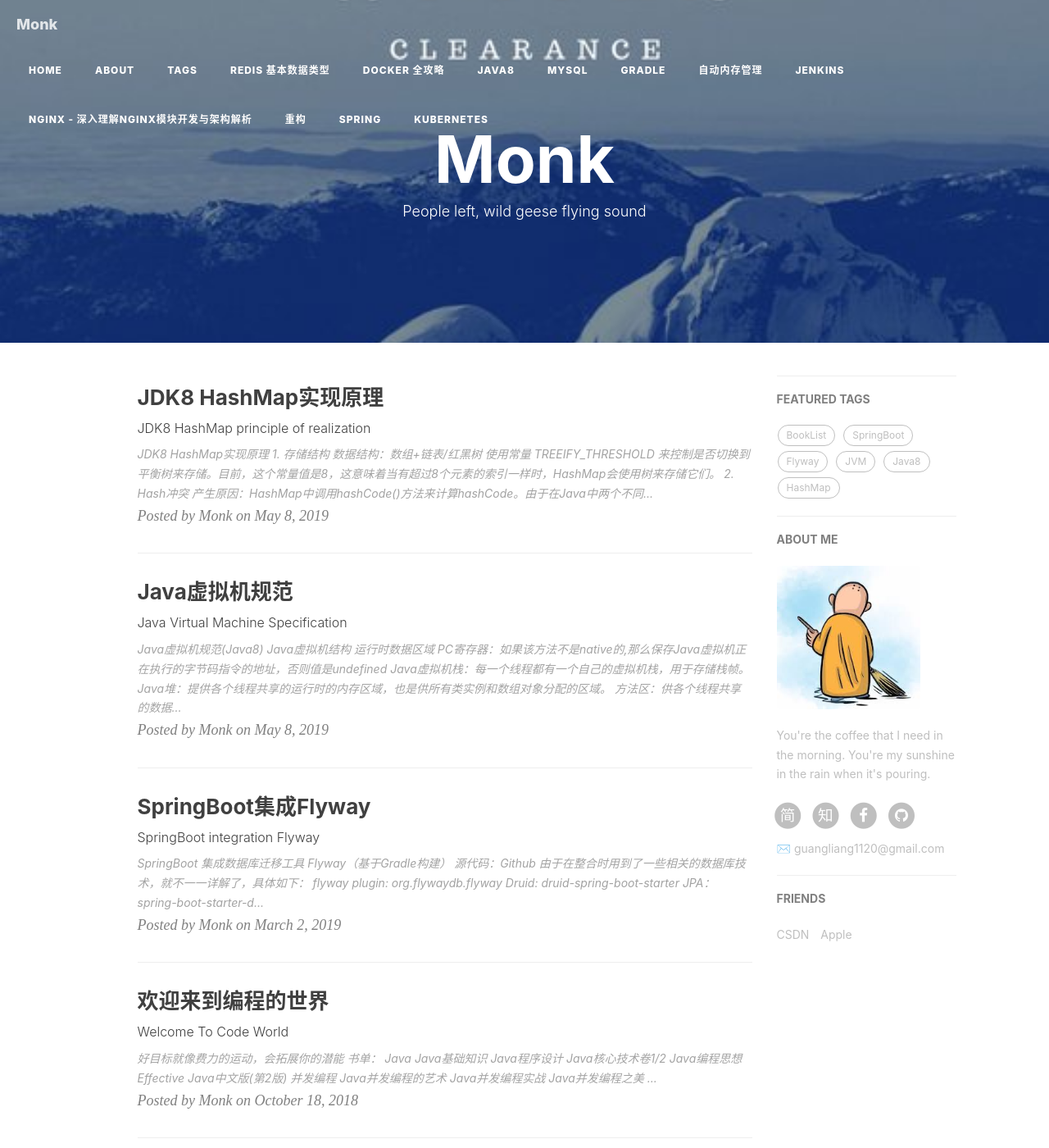
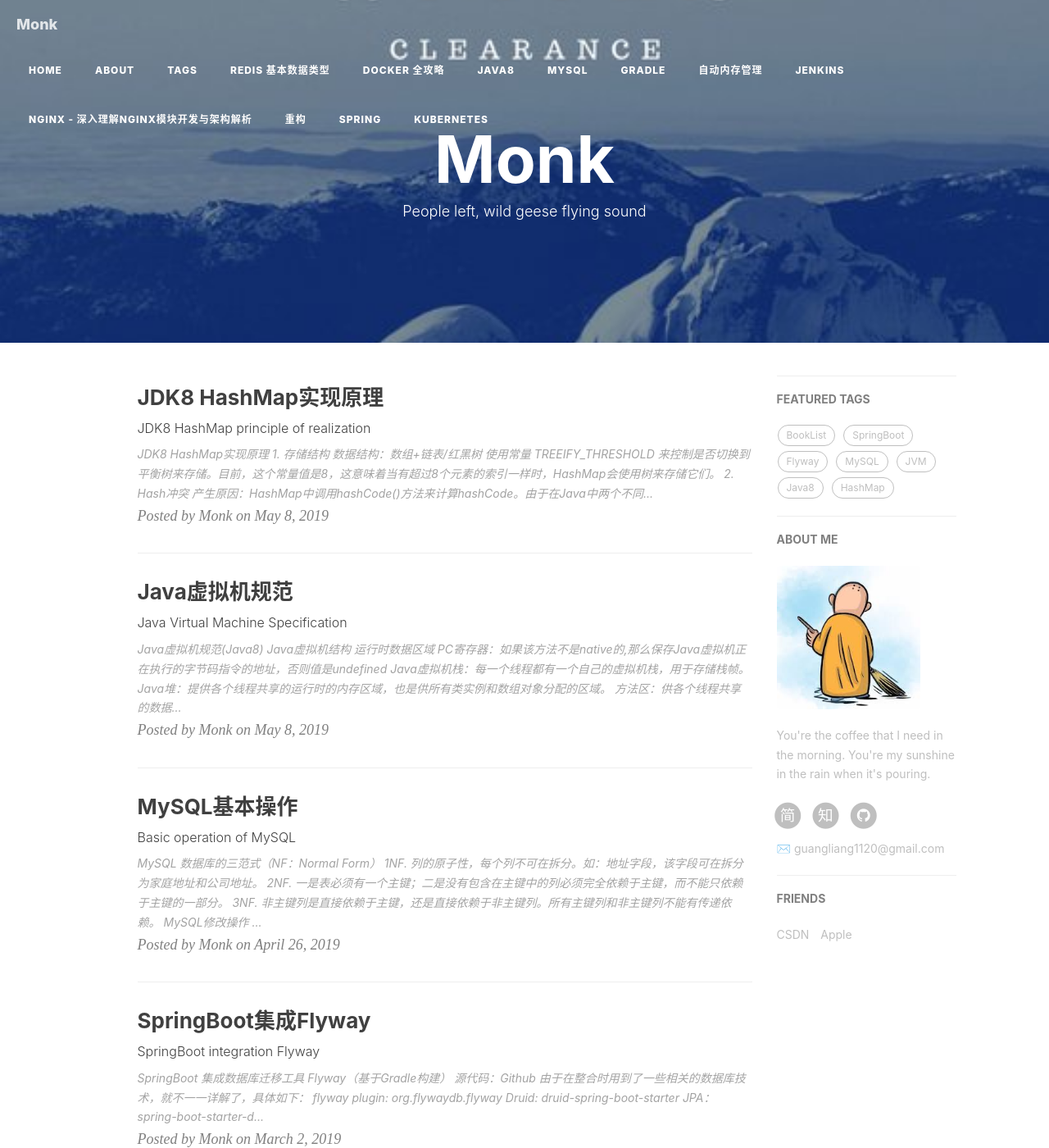
Before and after one commit to mgljava/mgljava.github.io, a Jekyll site: the page built from index.html, in a window 1280 px wide and 1400 px high. Shown: the whole window at 82% size. Built offline with Jekyll 4.4.1, drawn with Linux system fonts in a browser that asks for light colours; nearby versions of some CDN libraries; the list of posts is cut into pages by our own code; comment, search, counter and statistics services are not loaded; some of the changed lines change nothing that is shown.

Commit message:
[TECH][glming] add mysql

````diff
--- a/_layouts/page.html
+++ b/_layouts/page.html
@@ -122,27 +122,14 @@ layout: default
                                 </a>
                             </li>
                             {% endif %}
-                            <!-- add jianshu add target = "_blank" to <a> by BY -->
-                            {% if site.jianshu_username %}
                             <li>
-                                <a target="_blank" href="https://www.jianshu.com/u/{{ site.jianshu_username }}">
+                                <a target="_blank" href="https://www.jianshu.com/u/587d3b59620a">
                                     <span class="fa-stack fa-lg">
                                         <i class="fa fa-circle fa-stack-2x"></i>
                                         <i class="fa  fa-stack-1x fa-inverse">简</i>
                                     </span>
                                 </a>
                             </li>
-                            {% endif %}
-                            {% if site.twitter_username %}
-                            <li>
-                                <a href="https://twitter.com/{{ site.twitter_username }}">
-                                    <span class="fa-stack fa-lg">
-                                        <i class="fa fa-circle fa-stack-2x"></i>
-                                        <i class="fa fa-twitter fa-stack-1x fa-inverse"></i>
-                                    </span>
-                                </a>
-                            </li>
-                            {% endif %}
                             {% if site.zhihu_username %}
                             <li>
                                 <a target="_blank" href="https://www.zhihu.com/people/{{ site.zhihu_username }}">
@@ -153,41 +140,17 @@ layout: default
                                 </a>
                             </li>
                             {% endif %}
-                            {% if site.weibo_username %}
                             <li>
-                                <a target="_blank" href="http://weibo.com/{{ site.weibo_username }}">
-                                    <span class="fa-stack fa-lg">
-                                        <i class="fa fa-circle fa-stack-2x"></i>
-                                        <i class="fa fa-weibo fa-stack-1x fa-inverse"></i>
-                                    </span>
-                                </a>
-                            </li>
-                            {% endif %}
-                            {% if site.facebook_username %}
-                            <li>
-                                <a target="_blank" href="https://www.facebook.com/{{ site.facebook_username }}">
-                                    <span class="fa-stack fa-lg">
-                                        <i class="fa fa-circle fa-stack-2x"></i>
-                                        <i class="fa fa-facebook fa-stack-1x fa-inverse"></i>
-                                    </span>
-                                </a>
-                            </li>
-                            {% endif %}
-                            {% if site.github_username %}
-                            <li>
-                                <a target="_blank" href="https://github.com/{{ site.github_username }}">
+                                <a target="_blank" href="https://github.com/mgljava">
                                     <span class="fa-stack fa-lg">
                                         <i class="fa fa-circle fa-stack-2x"></i>
                                         <i class="fa fa-github fa-stack-1x fa-inverse"></i>
                                     </span>
                                 </a>
                             </li>
-                            {% endif %}
 
                         </ul>
-                        {% if site.email %}
-                            <p>✉️ {{site.email}}</p>
-                        {% endif %}
+                            <p>✉️ guangliang1120@gmail.com</p>
                     </div>
                 </section>
                 <!-- Friends Blog -->
--- /dev/null
+++ b/_posts/2019-04-26-MySQL.md
@@ -0,0 +1,286 @@
+---
+layout:     post
+title:      MySQL基本操作
+subtitle:   Basic operation of MySQL
+date:       2019-04-26
+author:     Monk
+header-img: img/Basic_operation_of_MySQL.jpg
+catalog: true
+tags:
+    - MySQL
+---
+
+# MySQL
+## 数据库的三范式（NF：Normal Form）
+- 1NF. 列的原子性，每个列不可在拆分。如：地址字段，该字段可在拆分为家庭地址和公司地址。
+- 2NF. 一是表必须有一个主键；二是没有包含在主键中的列必须完全依赖于主键，而不能只依赖于主键的一部分。
+- 3NF. 非主键列是直接依赖于主键，还是直接依赖于非主键列。所有主键列和非主键列不能有传递依赖。
+
+## MySQL修改操作
+#### 1. 修改表
+1. 修改表名称：`alter table src_table rename to target_table;`
+2. 修改表注释: `alter table tableName comment '修改的注释';`
+
+#### 2. 修改字段
+1. 修改字段类型和注释：
+`alter table sys_application modify column app_name varchar(20) COMMENT '应用的名称';`
+2. 修改字段类型：
+`alter table sys_application modify column app_name varchar(255);`
+3. 设置字段允许为空：
+`alter table sys_application modify column description varchar(255) null COMMENT '应用描述';`
+4. 增加一个字段，设好数据类型，且不为空，添加注释
+`alert table sys_application add `url` varchar(255) not null comment '应用访问地址'; `
+5. 增加主键
+`alter table t_app add aid int(5) not null ,add primary key (aid);`
+6. 增加自增主键
+`alter table t_app add aid int(5) not null auto_increment ,add primary key (aid);`
+7. 修改为自增主键
+`alter table t_app  modify column aid int(5) auto_increment ;`
+8. 修改字段名字(要重新指定该字段的类型)
+`alter table t_app change name app_name varchar(20) not null;`
+9. 删除字段
+`alter table t_app drop aid; `
+10. 在某个字段后增加字段（在aid字段后加）
+`alter table t_app add column gateway_id int  not null default 0 AFTER aid`;
+
+#### 3. 修改索引
+1. 创建索引
+```sql
+ALTER TABLE table_name
+ADD [UNIQUE|FULLTEXT|SPATIAL] INDEX index_name (index_col_name,...) [USING index_type]
+```
+
+2. 删除索引
+```sql
+ALTER TABLE table_name DROP INDEX index_name;
+```
+
+3. 修改索引（先删除原来的索引，并创建一个同名的索引）
+```sql
+ALTER TABLE user DROP INDEX idx_user_username;
+CREATE INDEX idx_user_username ON user (username(8));
+```
+
+4. 查看索引(如果没有使用use databases，那么需要指定DB_NAME)
+```sql
+SHOW INDEX FROM table_name [FROM db_name]
+SHOW INDEX FROM [db_name.]table_name
+```
+
+#### 4. 修改数据库
+#### 5. 修改MySQL参数
+
+## MySQL 索引
+概念：
+- 索引是一种特殊的文件(InnoDB数据表上的索引是表空间的一个组成部分)，它们包含着对数据表里所有记录的引用指针。更通俗的说，数据库索引好比是一本书前面的目录，能加快数据库的查询速度。
+- 索引分为聚簇索引和非聚簇索引两种，聚簇索引是按照数据存放的物理位置为顺序的，而非聚簇索引就不一样了；聚簇索引能提高多行检索的速度，而非聚簇索引对于单行的检索很快。
+- 要注意的是，建立太多的索引将会影响更新和插入的速度，因为它需要同样更新每个索引文件。对于一个经常需要更新和插入的表格，就没有必要为一个很少使用的where字句单独建立索引了，对于比较小的表，排序的开销不会很大，也没有必要建立另外的索引。
+
+分类：
+##### 普通索引
+普通索引(由关键字KEY或INDEX定义的索引)的唯一任务是加快对数据的访问速度。因此，应该只为那些最经常出现在查询条件(WHERE column = ...)或排序条件(ORDER BY column)中的数据列创建索引。只要有可能，就应该选择一个数据最整齐、最紧凑的数据列(如一个整数类型的数据列)来创建索引。
+
+- 直接创建索引(length表示使用名称前1ength个字符)
+CREATE INDEX index_name ON table_name(column_name(length))
+
+- 修改表结构的方式添加索引
+ALTER TABLE table_name ADD INDEX index_name ON (column_name)
+
+- 创建表的时候同时创建索引
+CREATE TABLE `table_name` (
+`id` int(11) NOT NULL AUTO_INCREMENT ,
+`title` char(255) NOT NULL ,
+PRIMARY KEY (`id`),
+INDEX index_name (title)
+) ENGINE=InnoDB  DEFAULT CHARSET=utf8mb4;
+
+- 删除索引
+DROP INDEX index_name ON table_name;
+
+- 建立复合索引
+CREATE INDEX mytable_categoryid_userid ON mytable (category_id,user_id);
+使用"表名_字段1名_字段2名"的方式
+
+##### 唯一索引
+与普通索引类似，不同的就是：索引列的值必须唯一，但允许有空值（注意和主键不同）。如果是组合索引，则列值的组合必须唯一，创建方法和普通索引类似。如果能确定某个数据列将只包含彼此各不相同的值，在为这个数据列创建索引的时候就应该用关键字UNIQUE把它定义为一个唯一索引。这么做的好处：一是简化了MySQL对这个索引的管理工作，这个索引也因此而变得更有效率；二是MySQL会在有新记录插入数据表时，自动检查新记录的这个字段的值是否已经在某个记录的这个字段里出现过了；如果是，MySQL将拒绝插入那条新记录。也就是说，唯一索引可以保证数据记录的唯一性。事实上，在许多场合，人们创建唯一索引的目的往往不是为了提高访问速度，而只是为了避免数据出现重复。
+- 创建唯一索引:`CREATE UNIQUE INDEX index_name ON table_name(column_name)`
+- 修改表索引:`ALTER TABLE table_name ADD UNIQUE index_name ON (column_name)`
+- 创建表的时候直接指定
+```sql
+CREATE TABLE `table_name` (
+`id` int(11) NOT NULL AUTO_INCREMENT ,
+`title` char(255) NOT NULL ,
+PRIMARY KEY (`id`),
+UNIQUE index_name (title)
+);
+```
+
+##### 主索引
+必须为主键字段创建一个索引，这个索引就是所谓的"主索引"。主索引与唯一索引的唯一区别是：前者在定义时使用的关键字是PRIMARY而不是UNIQUE。
+
+##### 外键索引
+如果为某个外键字段定义了一个外键约束条件，MySQL就会定义一个内部索引来帮助自己以最有效率的方式去管理和使用外键约束条件。
+
+##### 全文索引（FULLTEXT）
+fulltext索引仅可用于 MyISAM 表,他们可以从CHAR、VARCHAR或TEXT列中作为CREATE TABLE语句的一部分被创建
+
+##### 单列索引、多列索引
+多个单列索引与单个多列索引的查询效果不同，因为执行查询时，MySQL只能使用一个索引，会从多个索引中选择一个限制最为严格的索引。
+
+##### 组合(复合)索引（最左前缀）
+平时用的SQL查询语句一般都有比较多的限制条件，所以为了进一步榨取MySQL的效率，就要考虑建立组合索引。例如上表中针对title和time建立一个组合索引：
+ALTER TABLE article ADD INDEX index_titme_time (title(50),time(10))。
+建立这样的组合索引，其实是相当于分别建立了下面两组组合索引：
+- title,time
+- title
+为什么没有time这样的组合索引呢？这是因为MySQL组合索引“最左前缀”的结果。简单的理解就是只从最左面的开始组合。并不是只要包含这两列的查询都会用到该组合索引，如下面的几个SQL所示
+   - 使用到上面的索引
+   SELECT * FROM article WHREE title='测试' AND time=1234567890;
+   SELECT * FROM article WHREE title='测试';
+
+   - 不使用上面的索引
+   SELECT * FROM article WHREE time=1234567890;
+
+#### BTree索引
+#### 哈希索引
+1. 主键索引：ALTER TABLE `table_name` ADD PRIMARY KEY (\`column\`)
+2. 唯一索引：ALTER TABLE `table_name` ADD UNIQUE ( `column` )
+3. 普通索引：ALTER TABLE `table_name` ADD INDEX index_name ( `column` )
+4. 全文索引：ALTER TABLE `table_name` ADD FULLTEXT ( `column`)
+5. 多列索引：ALTER TABLE `table_name` ADD INDEX index_name ( `column1`, `column2`, `column3` )
+
+QA:
+1. 主键索引和唯一索引的区别：
+  - 主键是一种约束，唯一索引是一种索引，两者在本质上是不同的。
+  - 主键创建后一定包含一个唯一性索引，唯一性索引并不一定就是主键。
+  - 唯一性索引列允许空值，而主键列不允许为空值。
+  - 主键列在创建时，已经默认为空值 + 唯一索引了。
+  - 主键可以被其他表引用为外键，而唯一索引不能。
+  - 一个表最多只能创建一个主键，但可以创建多个唯一索引。
+  - 主键更适合那些不容易更改的唯一标识，如自动递增列、身份证号等。
+  - 在 RBO 模式下，主键的执行计划优先级要高于唯一索引。 两者可以提高查询的速度。
+
+## MySQL优化
+
+#### 索引优化
+[MySQL性能优化](https://blog.csdn.net/oChangWen/article/details/52471700)
+[MySQL的SQL优化技巧](http://www.uml.org.cn/sjjm/201610184.asp?artid=18531)
+
+## MySQL事务
+1. ACID
+  - 原子性：事务是最小的执行单位，不允许分割。事务的原子性确保动作要么全部完成，要么完全不起作用。
+  - 一致性：执行事务前后，数据库从一个一致性状态转换到另一个一致性状态。
+  - 隔离性：并发访问数据库时，一个用户的事物不被其他事务所干扰，各并发事务之间数据库是独立的。
+  - 持久性：一个事务被提交之后。它对数据库中数据的改变是持久的，即使数据库 发生故障也不应该对其有任何影响。
+2. 事务隔离级别
+  - READ_UNCOMMITTED（未提交读）:最低的隔离级别，允许读取尚未提交的数据变更，可能会导致脏读、幻读或不可重复读
+  - READ_COMMITTED（提交读）:允许读取并发事务已经提交的数据，可以阻止脏读，但是幻读或不可重复读仍有可能发生
+  - REPEATABLE_READ（可重复读）:对同一字段的多次读取结果都是一致的，除非数据是被本身事务自己所修改，可以阻止脏读和不可重复读，但幻读仍有可能发生。
+  - SERIALIZABLE（串行）:最高的隔离级别，完全服从ACID的隔离级别。所有的事务依次逐个执行，这样事务之间就完全不可能产生干扰，也就是说，该级别可以防止脏读、不可重复读以及幻读。但是这将严重影响程序的性能。通常情况下也不会用到该级别。
+
+## MySQL函数
+### MySQL 字符串处理函数
+1. 字符串截取：**LEFT(str, length)**
+```sql
+mysql> SELECT LEFT('sqlstudy.com', 3);
++-------------------------+
+| LEFT('sqlstudy.com', 3) |
++-------------------------+
+| sql                     |
++-------------------------+
+```
+2. 字符串截取：**RIGHT(str, length)**
+```sql
+mysql> SELECT RIGHT('sqlstudy.com', 3);
++--------------------------+
+| RIGHT('sqlstudy.com', 3) |
++--------------------------+
+| com                      |
++--------------------------+
+```
+3. 字符串截取：**SUBSTRING(str, pos);** **substring(str, pos, len)**：pos 可以是负值，但 len 不能取负值。
+   3.1 从字符串的第 4 个字符位置开始取，直到结束。
+   ```sql
+   mysql> SELECT SUBSTRING('sqlstudy.com', 4);
+   +------------------------------+
+   | SUBSTRING('sqlstudy.com', 4) |
+   +------------------------------+
+   | study.com                    |
+   +------------------------------+
+   ```
+   3.2 从字符串的第 4 个字符位置开始取，只取 2 个字符。
+   ```sql
+   mysql> SELECT SUBSTRING('sqlstudy.com', 4, 2);
+   +---------------------------------+
+   | SUBSTRING('sqlstudy.com', 4, 2) |
+   +---------------------------------+
+   | st                              |
+   +---------------------------------+
+   ```
+   3.3 从字符串的第 4 个字符位置（倒数）开始取，直到结束。
+   ```sql
+   mysql> SELECT SUBSTRING('sqlstudy.com', -4);
+   +-------------------------------+
+   | SUBSTRING('sqlstudy.com', -4) |
+   +-------------------------------+
+   | .com                          |
+   +-------------------------------+
+   ```
+   3.4 从字符串的第 4 个字符位置（倒数）开始取，只取 2 个字符。
+   ```sql
+   mysql> SELECT SUBSTRING('sqlstudy.com', -4, 2);
+   +----------------------------------+
+   | SUBSTRING('sqlstudy.com', -4, 2) |
+   +----------------------------------+
+   | .c                               |
+   +----------------------------------+
+   ```
+4. 字符串截取：**SUBSTRING_INDEX(str,delim,count)**
+   4.1 截取第二个 '.' 之前的所有字符。
+   ```sql
+   mysql> SELECT SUBSTRING_INDEX('www.sqlstudy.com.cn', '.', 2);
+   +------------------------------------------------+
+   | SUBSTRING_INDEX('www.sqlstudy.com.cn', '.', 2) |
+   +------------------------------------------------+
+   | www.sqlstudy                                   |
+   +------------------------------------------------+
+   ```
+   4.2 截取第二个 '.' （倒数）之后的所有字符。
+   ```sql
+   mysql> SELECT SUBSTRING_INDEX('www.sqlstudy.com.cn', '.', -2);
+   +-------------------------------------------------+
+   | SUBSTRING_INDEX('www.sqlstudy.com.cn', '.', -2) |
+   +-------------------------------------------------+
+   | com.cn                                          |
+   +-------------------------------------------------+
+   ```
+   4.3 如果在字符串中找不到 delim 参数指定的值，就返回整个字符串
+   ```sql
+   mysql> SELECT SUBSTRING_INDEX('www.sqlstudy.com.cn', '.coc', 1);
+   +---------------------------------------------------+
+   | SUBSTRING_INDEX('www.sqlstudy.com.cn', '.coc', 1) |
+   +---------------------------------------------------+
+   | www.sqlstudy.com.cn                               |
+   +---------------------------------------------------+
+   ```
+5. **ASCII(str)**：返回字符串str的最左面字符的ASCII代码值。如果str是空字符串，返回0。如果str是NULL，返回NULL。
+   * SELECT ASCII('') -> 0
+   * SELECT ASCII('1') -> 49
+   * SELECT ASCII('123') -> 49（只取最左边的字符）
+   * SELECT ASCII(NULL) -> NULL
+6. **CONCAT(str1,str2,...)**：返回来自于参数连结的字符串。如果任何参数是NULL，返回NULL。可以有超过2个的参数。一个数字参数被变换为等价的字符串形式。
+   SELECT CONCAT('12',NULL,'3'); -> NULL
+   SELECT CONCAT('12','NULL','3'); -> 12NULL3
+   SELECT CONCAT('My', 'S', 'QL'); -> MySQL
+7. **LENGTH(str)**：计算str的长度
+   SELECT LENGTH('text'); -> 4
+8. **LTRIM(str)**:返回删除了其前置空格字符的字符串str, RTRIM(str):返回删除了其拖后空格字符的字符串str, TRIM([[BOTH | LEADING | TRAILING] [remstr] FROM] str):返回字符串str，其所有remstr前缀或后缀被删除了。如果没有修饰符BOTH、LEADING或TRAILING给出，BOTH被假定。如果remstr没被指定，空格被删除。
+9. **REPLACE(str,from_str,to_str)**:返回字符串str，其字符串from_str的所有出现由字符串to_str代替。
+```
+mysql> SELECT REPLACE('www.mysql.com', 'w', 'Ww'); -> 'WwWwWw.mysql.com'
+```
+10. 综合实例：
+```
+address : XX门牌号, XX楼, XX号, XX街道, XX市, XX省, 中国
+UPDATE table SET address = LEFT(REPLACE(address, substring_index(address, ',', -2), ''), CHAR_LENGTH(REPLACE(address, substring_index(address, ',', -2), '')) - 1);
+```
````
Also changed, not shown: img/Basic_operation_of_MySQL.jpg (added).
